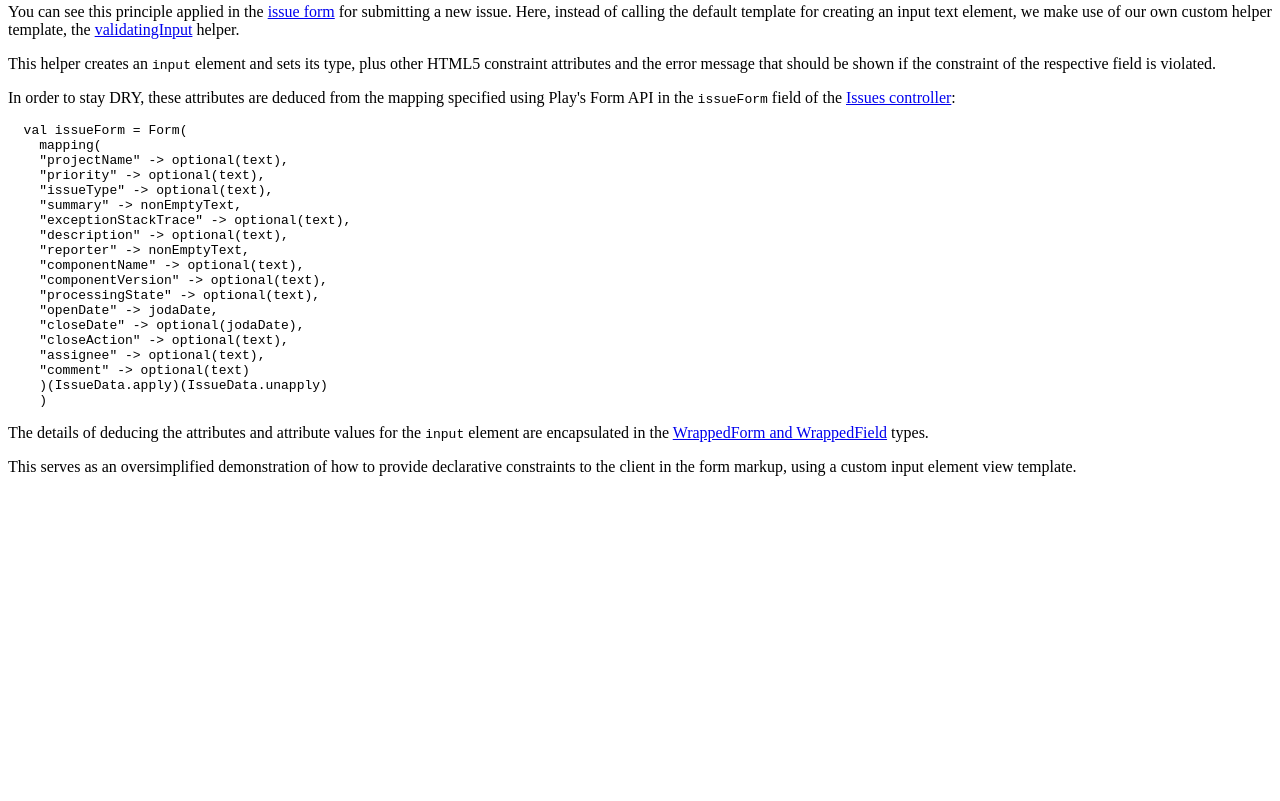
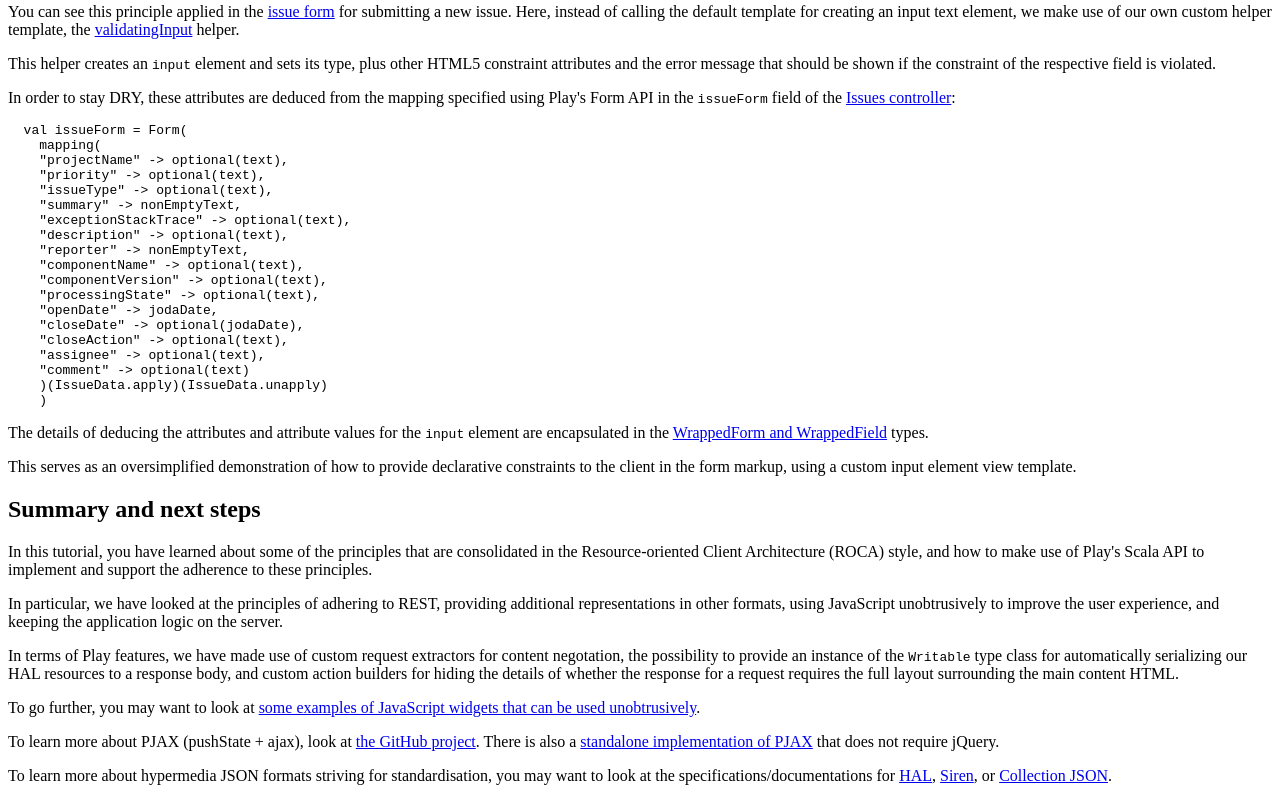
Before and after one commit to innoq/activator-play-roca, a website: page tutorial/index.html in a window 1280 px wide. Shown: the part 1655-2456 px from the top of the page. Before the commit the page ends 2147 px from the top, so only its background shows below. Drawn offline with Linux system fonts and the light colour scheme.

Commit message:
Add summary/next steps as final tutorial step

```diff
--- a/tutorial/index.html
+++ b/tutorial/index.html
@@ -55,7 +55,7 @@
         These alternative representations should provide the same hyperlinks as the HTML
         representations, provided in a standardised, well-understood format. In our example,
         for the issues collection resource, we make use of
-        <a href="http://tools.ietf.org/html/draft-kelly-json-hal-06">HAL</a>, the
+        <a href="http://stateless.co/hal_specification.html">HAL</a>, the
         JSON Hypertext Application Language, to provide the same meaningful pagination links
         as in the HTML representation.
     </p>
@@ -85,10 +85,10 @@
         <pre><code>val accept = Accepting("application/hal+json")</code></pre>
     </p>
     <p>
-        If <code>HAL+JSON</code> is accepted, we respond with an appropriate instance
+        If <code>HAL+JSON</code> or <code>application/json</code> is accepted, we respond with an appropriate instance
         of <code>HalResource</code>, provided by the <code>issuesToHal</code> method:
         <pre><code>render {
-  case HalFormat.accept() =>
+  case HalFormat.accept() | Accepts.Json() =>
     val halJson = HalFormat.issuesToHal(issues, count, projectName)
     Ok(halJson)
 }</code></pre>
@@ -223,5 +223,40 @@
         view template.
     </p>
 </div>
+<div>
+    <h2>Summary and next steps</h2>
+    <p>
+        In this tutorial, you have learned about some of the principles that are consolidated
+        in the Resource-oriented Client Architecture (ROCA) style, and how to make use of Play's
+        Scala API to implement and support the adherence to these principles.
+    </p>
+    <p>
+        In particular, we have looked at the principles of adhering to REST, providing additional
+        representations in other formats, using JavaScript unobtrusively to improve the user experience,
+        and keeping the application logic on the server.
+    </p>
+    <p>
+        In terms of Play features, we have made use of custom request extractors for content negotation,
+        the possibility to provide an instance of the <code>Writable</code> type class for automatically
+        serializing our HAL resources to a response body, and custom action builders for hiding the
+        details of whether the response for a request requires the full layout surrounding the main
+        content HTML.
+    </p>
+    <p>
+        To go further, you may want to look at <a href="http://roca-style.org/widgets.html">some examples of JavaScript widgets that can be used
+        unobtrusively</a>.
+    </p>
+    <p>
+        To learn more about PJAX (pushState + ajax), look at <a href="https://github.com/defunkt/jquery-pjax">the GitHub project</a>.
+        There is also a <a href="http://userbag.co.uk/demo/pjax/">standalone implementation of PJAX</a> that
+        does not require jQuery.
+    </p>
+    <p>
+        To learn more about hypermedia JSON formats striving for standardisation, you may want to
+        look at the specifications/documentations for <a href="http://stateless.co/hal_specification.html">HAL</a>,
+        <a href="http://sirenspec.org">Siren</a>, or
+        <a href="http://amundsen.com/media-types/collection/format/">Collection JSON</a>.
+    </p>
+</div>
 </body>
 </html>
```
